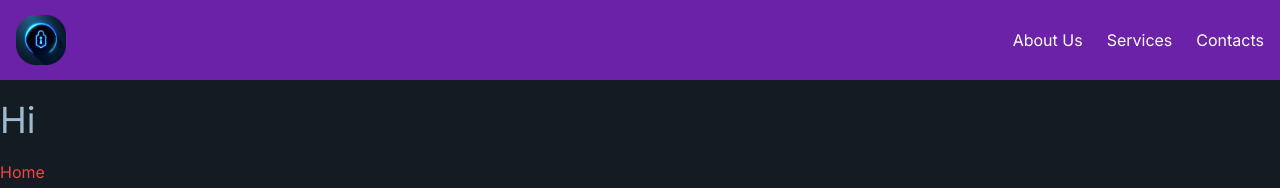
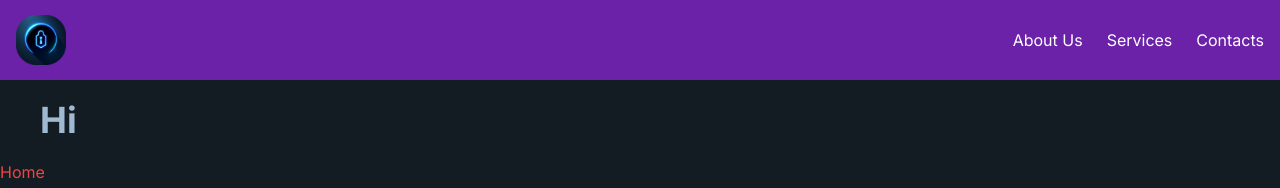
Before and after one commit to FabioKaelin/password-safe, a Next.js app in the folder frontend-safe/: page / in a window 1280 px wide. Shown: the top 188 px of the page. Built offline with nearby package versions, Linux system fonts and the light colour scheme.

Commit message:
m-10 and font-bold for Header title

```diff
--- a/frontend-safe/src/app/components/Header.tsx
+++ b/frontend-safe/src/app/components/Header.tsx
@@ -10,7 +10,7 @@ export default function Header({title}: HeaderProps) {
     return (
         <header>
             <Navbar/>
-            <h1 className="text-4xl my-5">{title}</h1>
+            <h1 className="text-4xl my-5 mx-10 font-bold">{title}</h1>
         </header>
     );
 }
```
